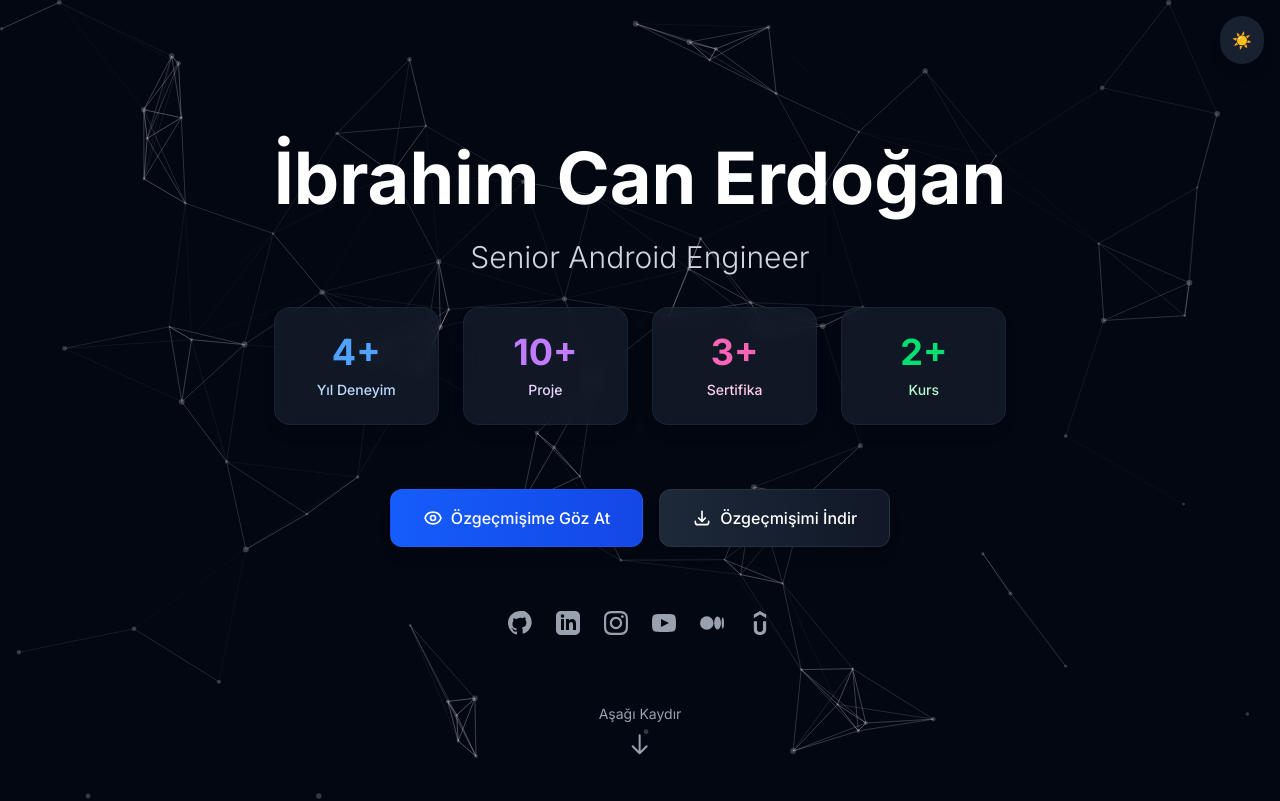
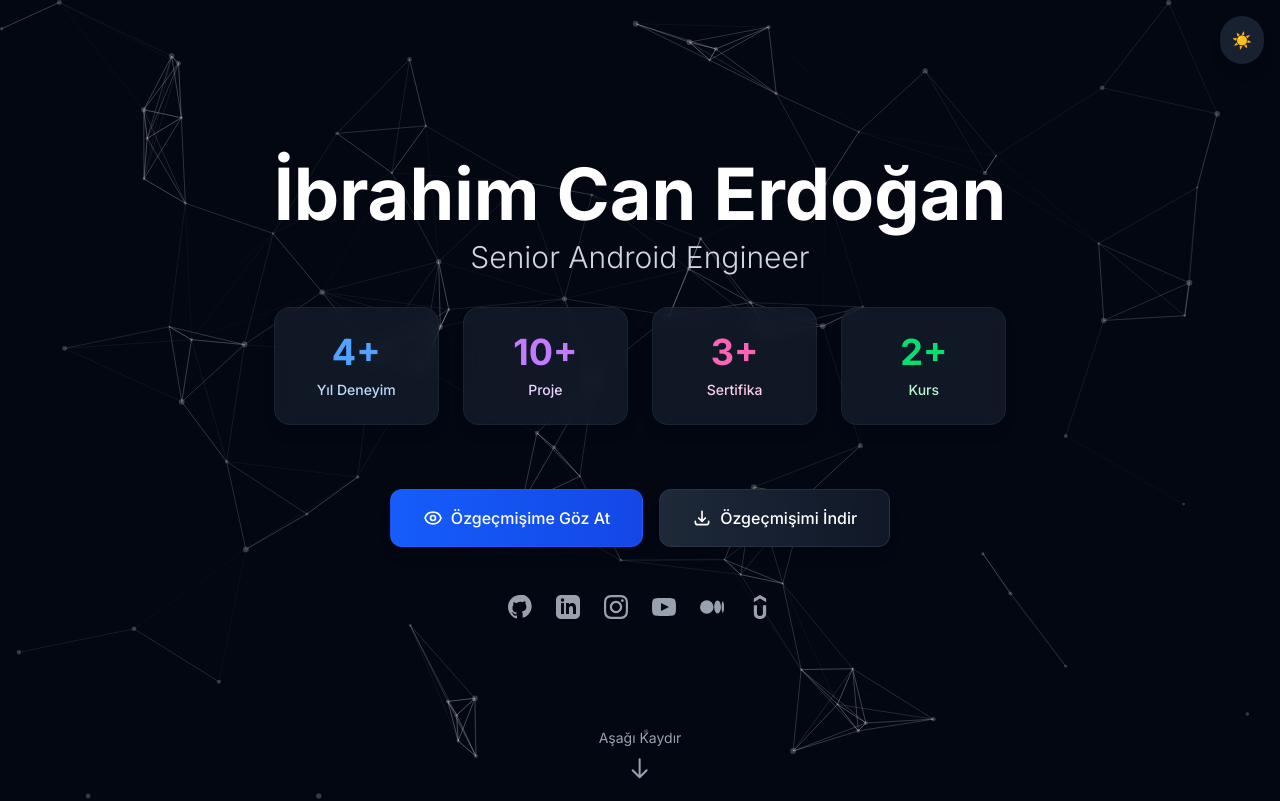
Before and after one commit to ibrahimcanerdogan/ibrahimcanerdogan.github.io, a Next.js app: page / in a window 1280 px wide. Shown: the top 801 px of the page. Built offline with nearby package versions, Linux system fonts and the light colour scheme.

Commit message:
Refine Home Page Layout: Update title section styling, adjust social links spacing, and reposition scroll indicator for improved visual hierarchy and user experience.

```diff
--- a/src/app/page.tsx
+++ b/src/app/page.tsx
@@ -157,8 +157,8 @@ export default function Home() {
       <section className="relative min-h-screen flex items-center justify-center px-4">
         <div className="max-w-6xl mx-auto text-center">
           <div className="space-y-8">
-            {/* Main Title */}
-            <div className="space-y-4">
+            {/* Title */}
+            <div className="text-center relative z-20">
               <h1 className={`text-6xl md:text-7xl font-bold ${isDarkTheme ? 'text-white' : 'text-gray-900'} leading-tight`}>
                 İbrahim Can Erdoğan
               </h1>
@@ -232,7 +232,7 @@ export default function Home() {
             </div>
 
             {/* Social Links */}
-            <div className="flex justify-center space-x-6 pt-8">
+            <div className="flex justify-center space-x-6 pt-4 relative z-20">
               <a href="https://github.com/ibrahimcanerdogan" target="_blank" rel="noopener noreferrer" className={`${isDarkTheme ? 'text-gray-400 hover:text-white' : 'text-gray-600 hover:text-gray-900'} transition-colors transform hover:scale-110`}>
                 <svg className="w-6 h-6" fill="currentColor" viewBox="0 0 24 24"><path d="M12 0c-6.626 0-12 5.373-12 12 0 5.302 3.438 9.8 8.207 11.387.599.111.793-.261.793-.577v-2.234c-3.338.726-4.033-1.416-4.033-1.416-.546-1.387-1.333-1.756-1.11-1.466-.908-.62.069-.608.069-.608 1.003.07 1.531 1.032 1.531 1.032.892 1.53 2.341 1.088 2.91.832.092-.647.35-1.088.636-1.338-2.22-.253-4.555-1.113-4.555-4.951 0-1.093.39-1.988 1.029-2.688-.103-.253-.446-1.272.098-2.65 0 0 .84-.27 2.75 1.026A9.564 9.564 0 0112 6.844c.85.004 1.705.115 2.504.337 1.909-1.296 2.747-1.027 2.747-1.027.546 1.379.202 2.398.1 2.651.64.7 1.028 1.595 1.028 2.688 0 3.848-2.339 4.695-4.566 4.943.359.372.823 1.102.823 2.222v3.293c0 .319.192.694.801.576 4.765-1.589 8.199-6.086 8.199-11.386 0-6.627-5.373-12-12-12z"/></svg>
               </a>
@@ -254,7 +254,7 @@ export default function Home() {
             </div>
 
             {/* Scroll Indicator */}
-            <div className="absolute bottom-8 left-1/2 transform -translate-x-1/2 animate-bounce">
+            <div className="absolute bottom-2 left-1/2 transform -translate-x-1/2 animate-bounce z-0">
               <button
                 onClick={handleScroll}
                 className={`flex flex-col items-center ${isDarkTheme ? 'text-gray-400 hover:text-white' : 'text-gray-600 hover:text-gray-900'} transition-colors`}
```
